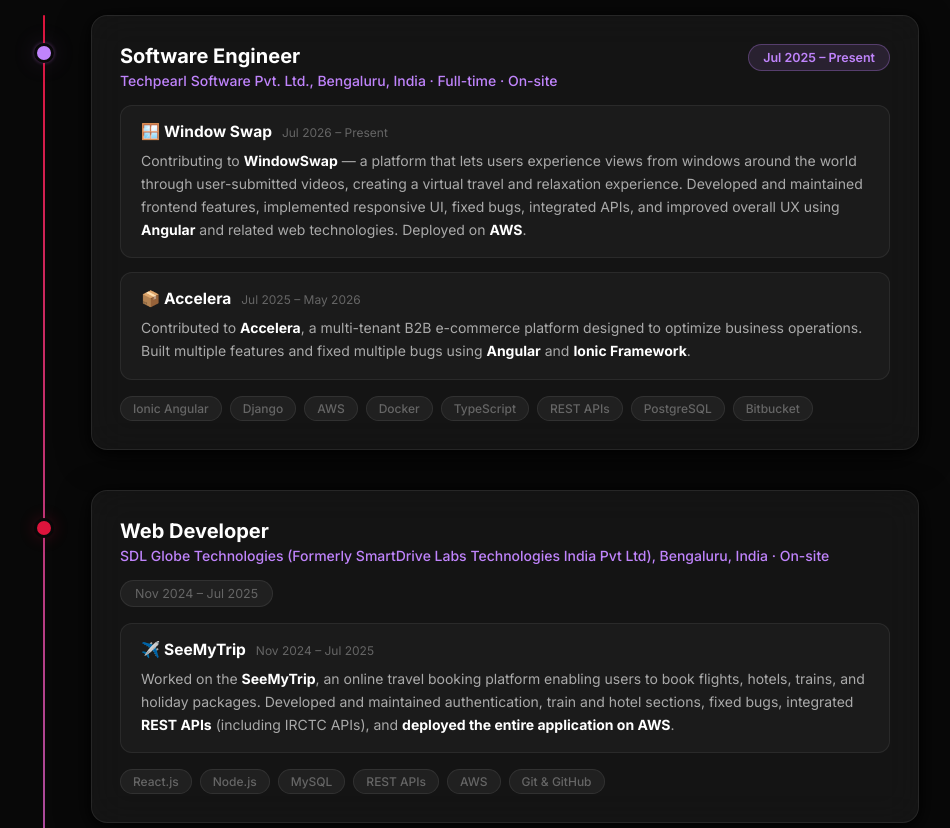
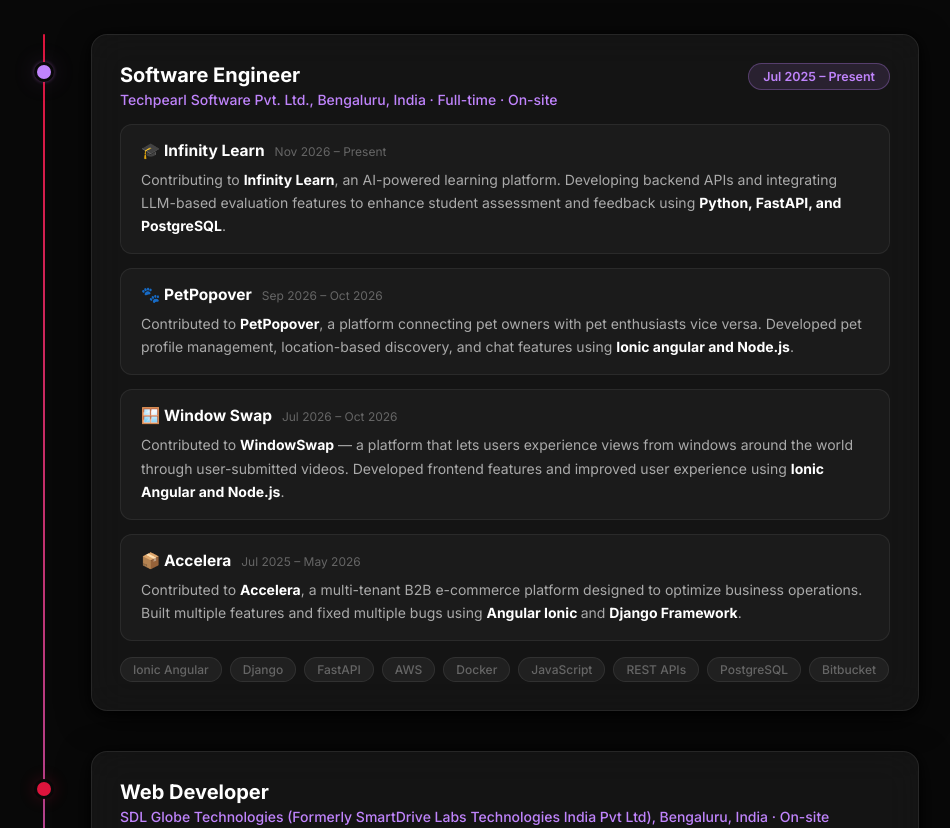
Before and after one commit to Sreenivasulu-Gattu/My_Personal_Portfolio, a plain HTML site: page index.html in a window 1280 px wide. Shown: the part 1660-2488 px from the top of the page, without its empty margins (171-1121 px from the left). Drawn offline with Linux system fonts and the light colour scheme.

Commit message:
Update project experience and skills, Insta profile

```diff
--- a/index.html
+++ b/index.html
@@ -131,9 +131,10 @@
             <span class="skill-tag">React.js</span>
             <span class="skill-tag">Node.js</span>
             <span class="skill-tag">Django</span>
-            <span class="skill-tag">Django REST</span>
+            <span class="skill-tag">FastAPI</span>
             <span class="skill-tag">ERPNext</span>
             <span class="skill-tag">Bootstrap</span>
+            <span class="skill-tag">Django REST</span>
           </div>
         </div>
 
@@ -192,23 +193,40 @@
             </div>
             <div class="exp-projects">
               <div class="exp-sub-project">
-                <h4 class="sub-proj-title">🪟 Window Swap <span class="sub-proj-period">Jul 2026 – Present</span></h4>
-                <p>Contributing to <strong>WindowSwap</strong> — a platform that lets users experience views from
-                  windows around the world through user-submitted videos, creating a virtual travel and relaxation
-                  experience. Developed and maintained frontend features, implemented responsive UI, fixed bugs,
-                  integrated APIs, and improved overall UX using <strong>Angular</strong> and related web technologies.
-                  Deployed on <strong>AWS</strong>.</p>
+                <h4 class="sub-proj-title">🎓 Infinity Learn
+                  <span class="sub-proj-period">Nov 2026 – Present</span>
+                </h4>
+                <p>Contributing to <strong>Infinity Learn</strong>, an AI-powered learning platform.
+                  Developing backend APIs and integrating LLM-based evaluation features to
+                  enhance student assessment and feedback using <strong>Python, FastAPI, and PostgreSQL</strong>.
+                </p>
+              </div>
+              <div class="exp-sub-project">
+                <h4 class="sub-proj-title">🐾 PetPopover
+                  <span class="sub-proj-period">Sep 2026 – Oct 2026</span>
+                </h4>
+                <p>Contributed to <strong>PetPopover</strong>, a platform connecting pet owners
+                  with pet enthusiasts vice versa. Developed pet profile management, location-based
+                  discovery, and chat features using <strong>Ionic angular and Node.js</strong>.
+                </p>
+              </div>
+              <div class="exp-sub-project">
+                <h4 class="sub-proj-title">🪟 Window Swap <span class="sub-proj-period">Jul 2026 – Oct 2026</span></h4>
+                <p>Contributed to <strong>WindowSwap</strong> — a platform that lets users experience views from
+                  windows around the world through user-submitted videos. Developed frontend features and improved user experience using
+                  <strong>Ionic Angular and Node.js</strong>.
+                </p>
               </div>
               <div class="exp-sub-project">
                 <h4 class="sub-proj-title">📦 Accelera <span class="sub-proj-period">Jul 2025 – May 2026</span></h4>
                 <p>Contributed to <strong>Accelera</strong>, a multi-tenant B2B e-commerce platform designed to optimize
-                  business operations. Built multiple features and fixed multiple bugs using <strong>Angular</strong>
-                  and <strong>Ionic Framework</strong>.</p>
+                  business operations. Built multiple features and fixed multiple bugs using <strong>Angular Ionic </strong>
+                  and <strong>Django Framework</strong>.</p>
               </div>
             </div>
             <div class="exp-tech-tags">
               <span>Ionic
-                Angular</span><span>Django</span><span>AWS</span><span>Docker</span><span>TypeScript</span><span>REST
+                Angular</span><span>Django</span><span>FastAPI</span><span>AWS</span><span>Docker</span><span>JavaScript</span><span>REST
                 APIs</span><span>PostgreSQL</span><span>Bitbucket</span>
             </div>
           </div>
@@ -584,7 +602,7 @@
         <a href="https://github.com/Sreenivasulu-Gattu" target="_blank" aria-label="GitHub" class="social-link">
           <img src="https://img.icons8.com/bubbles/100/000000/github.png" alt="GitHub">
         </a>
-        <a href="https://www.instagram.com/sreenivas.gattu/" target="_blank" aria-label="Instagram" class="social-link">
+        <a href="https://www.instagram.com/mister.profession/" target="_blank" aria-label="Instagram" class="social-link">
           <img src="https://img.icons8.com/bubbles/100/000000/instagram-new.png" alt="Instagram">
         </a>
         <a href="https://www.facebook.com/sreenivas.gattu.54/" target="_blank" aria-label="Facebook"
```
